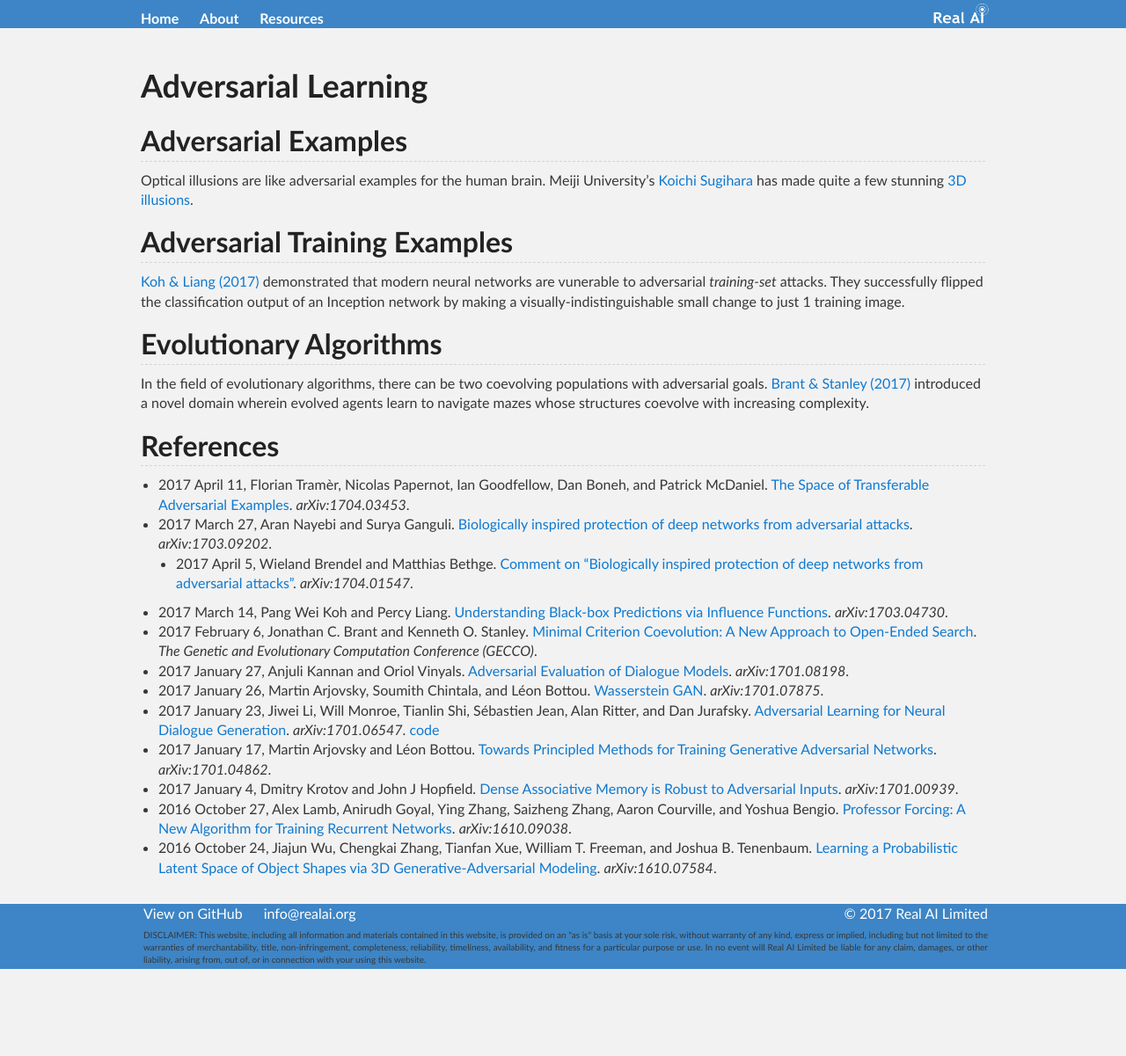
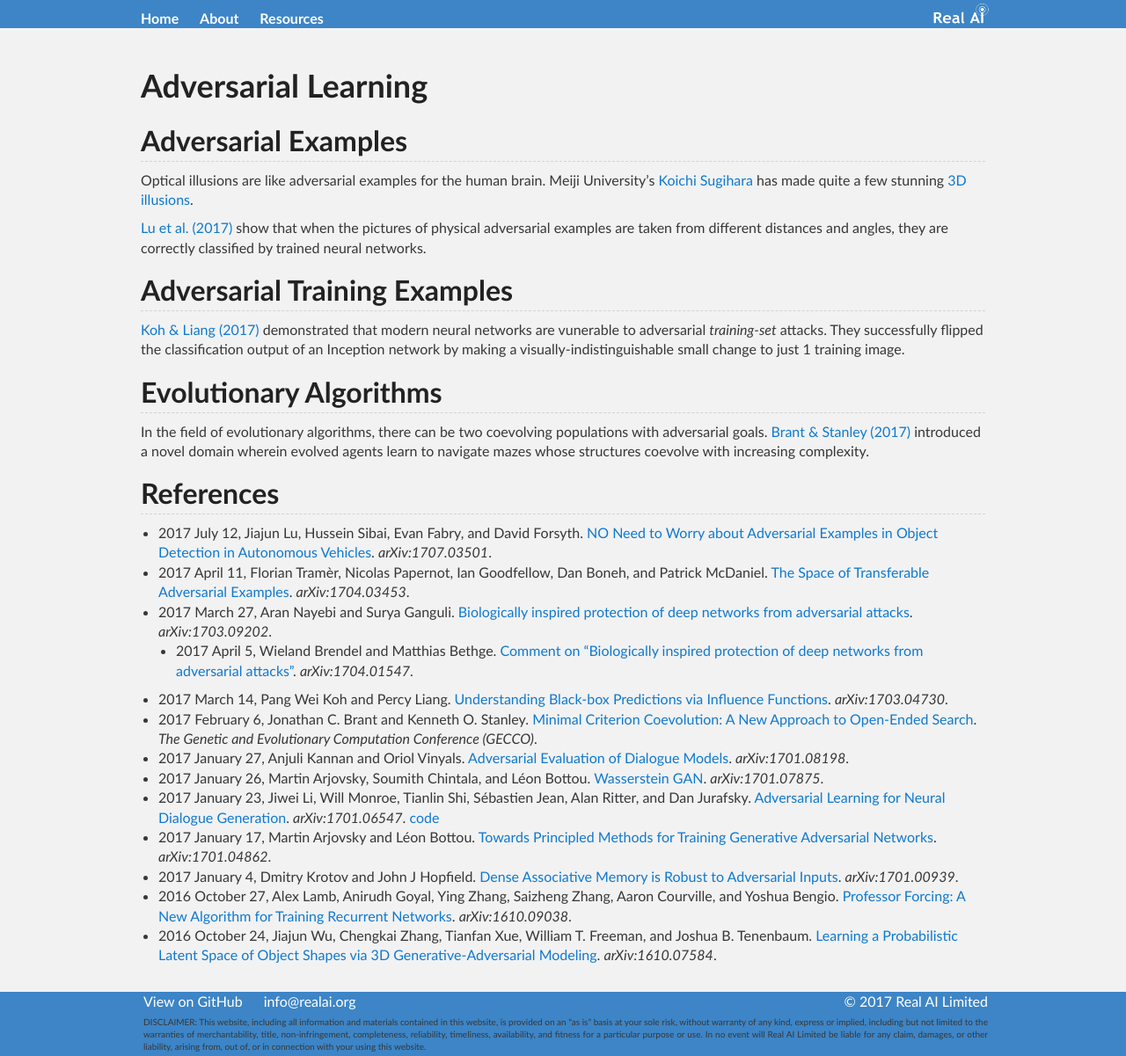
Before and after one commit to Tonywuhk/realai.org, a Jekyll site: the page built from adversarial-learning.md, in a window 1280 px wide. Shown: the whole page at 88% size. Built offline with Jekyll 4.4.1, drawn with Linux system fonts in a browser that asks for light colours; our own code applies the rules of GitHub Pages for plain Markdown files; comment, search, counter and statistics services are not loaded; the repository's description, which GitHub fills in, is left out; before the commit the page ends 1102 px from its top, so only the background shows below that.

Commit message:
Update adversarial-learning.md

```diff
--- a/adversarial-learning.md
+++ b/adversarial-learning.md
@@ -6,6 +6,8 @@ permalink: /adversarial-learning/
 ## Adversarial Examples
 
 Optical illusions are like adversarial examples for the human brain. Meiji University's [Koichi Sugihara](http://home.mims.meiji.ac.jp/~sugihara/Welcomee.html) has made quite a few stunning [3D illusions](https://twitter.com/machinepix/status/864543509486870528).
+
+[Lu et al. (2017)](https://arxiv.org/abs/1707.03501) show that when the pictures of physical adversarial examples are taken from different distances and angles, they are correctly classified by trained neural networks.
 
 ## Adversarial Training Examples
 
@@ -17,6 +19,7 @@ In the field of evolutionary algorithms, there can be two coevolving populations
 
 ## References
 
+* 2017 July 12, Jiajun Lu, Hussein Sibai, Evan Fabry, and David Forsyth. [NO Need to Worry about Adversarial Examples in Object Detection in Autonomous Vehicles](https://arxiv.org/abs/1707.03501). *arXiv:1707.03501*.
 * 2017 April 11, Florian Tramèr, Nicolas Papernot, Ian Goodfellow, Dan Boneh, and Patrick McDaniel. [The Space of Transferable Adversarial Examples](https://arxiv.org/abs/1704.03453). *arXiv:1704.03453*.
 * 2017 March 27, Aran Nayebi and Surya Ganguli. [Biologically inspired protection of deep networks from adversarial attacks](https://arxiv.org/abs/1703.09202). *arXiv:1703.09202*.
   * 2017 April 5, Wieland Brendel and Matthias Bethge. [Comment on "Biologically inspired protection of deep networks from adversarial attacks"](https://arxiv.org/abs/1704.01547). *arXiv:1704.01547*.
```
